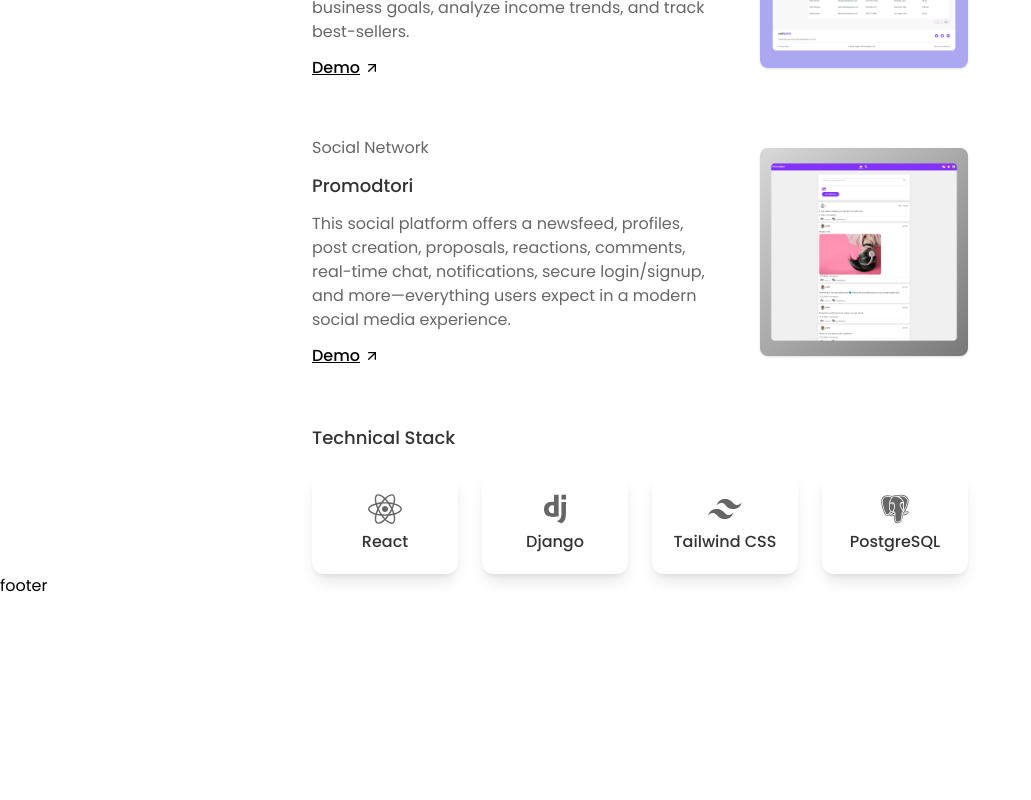
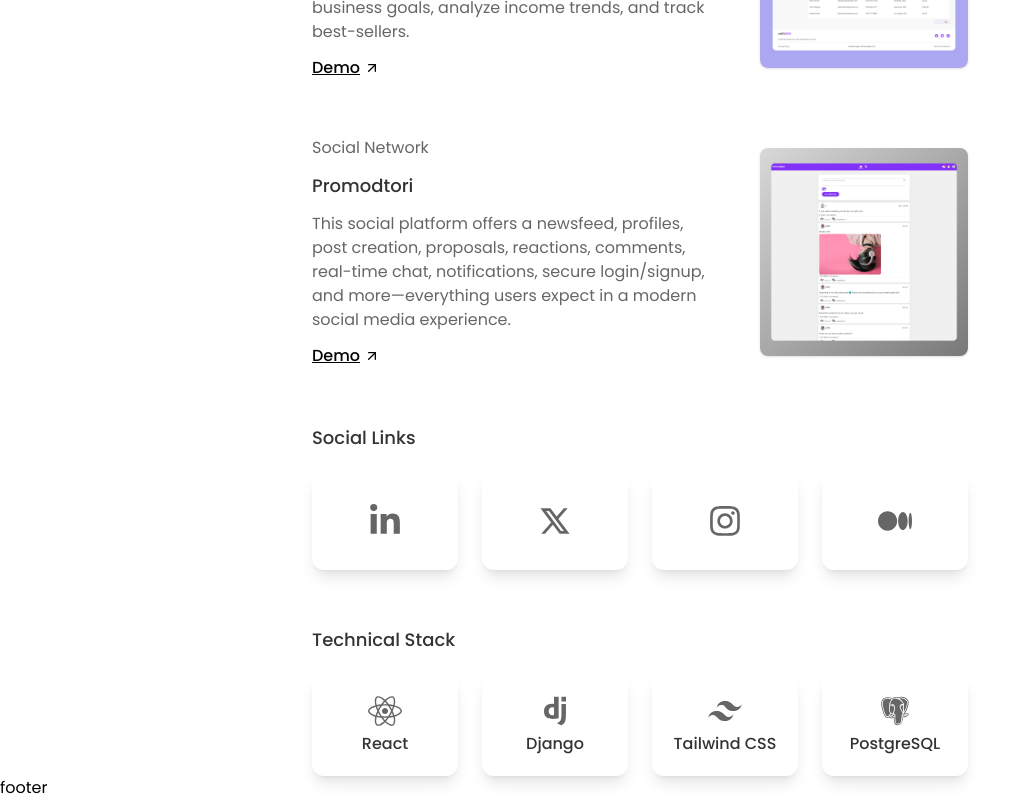
Before and after one commit to Eshat002/portfolio, a React (Vite) app: page / in a window 1280 px wide. Shown: the part 1412-2212 px from the top of the page, without its empty margins (0-1031 px from the left). Before the commit the page ends 2010 px from the top, so only its background shows below. Built offline with nearby package versions, Linux system fonts and the light colour scheme.

Commit message:
add social link section

```diff
--- /dev/null
+++ b/src/components/Social.jsx
@@ -0,0 +1,47 @@
+import React from "react";
+import SocialCard from "./SocialCard";
+import Headline from "./Headline";
+import { RiTwitterXLine } from "react-icons/ri";
+import { FaInstagram } from "react-icons/fa";
+import { FaLinkedinIn } from "react-icons/fa";
+import { FaMedium } from "react-icons/fa6";
+
+const Social = () => {
+  return (
+    <section
+      id="Social"
+      className="container mx-auto lg:px-14 sm:px-10 px-6 flex flex-col gap-5 max-w-3xl mt-14"
+    >
+      <div className="headline-container">
+        <Headline text="Social links" />
+      </div>
+      <div
+        id="Social-card-container"
+        className="grid lg:grid-cols-4 grid-cols-2 gap-6"
+      >
+        <SocialCard
+          //   platform="LinkedIn"
+          linkURL="https://www.linkedin.com/in/shahriar-jubayer-eshat/"
+          icon={<FaLinkedinIn size={34} />}
+        />
+        <SocialCard
+          //   platform="Twitter"
+          linkURL="https://twitter.com/eshatjubayer"
+          icon={<RiTwitterXLine size={34} />}
+        />
+        <SocialCard
+          //   platform="Instagram"
+          linkURL="https://www.instagram.com/eshatjubayer/"
+          icon={<FaInstagram size={34} />}
+        />
+        <SocialCard
+          //   platform="Medium"
+          linkURL=""
+          icon={<FaMedium size={34} />}
+        />
+      </div>
+    </section>
+  );
+};
+
+export default Social;
--- /dev/null
+++ b/src/components/SocialCard.jsx
@@ -0,0 +1,18 @@
+import React from "react";
+
+const SocialCard = ({ icon, platform, linkURL }) => {
+  return (
+    <div className="shadow-lg p-8 flex items-center justify-center flex-col gap-1 rounded-xl">
+      <div className="font-normal text-base text-black/60">
+        <a target="_blank" href={linkURL}>
+          {icon}
+        </a>
+      </div>
+      {/* <p className="font-medium text-base text-black/80 capitalize">
+        {platform}
+      </p> */}
+    </div>
+  );
+};
+
+export default SocialCard;
--- a/src/screens/Home.jsx
+++ b/src/screens/Home.jsx
@@ -3,6 +3,7 @@ import ProfileInfo from "../components/ProfileInfo";
 import Follower from "../components/Follower";
 import Projects from "../components/Projects";
 import Skill from "../components/Skill";
+import Social from "../components/Social";
 
 const Home = () => {
   return (
@@ -10,6 +11,7 @@ const Home = () => {
       <ProfileInfo />
       <Follower />
       <Projects />
+      <Social />
       <Skill />
     </div>
   );
```
Also changed, not shown: 1 other file (tests, documents, lock files or other folders).
